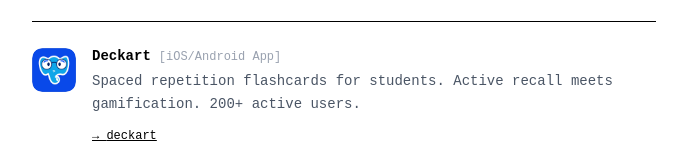
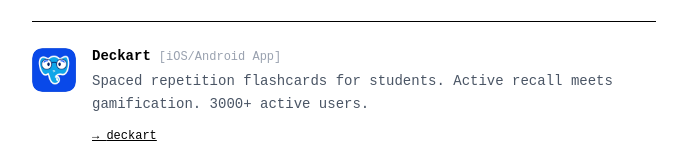
Before and after one commit to cfoltran/pommef, a Next.js app: page / in a window 1280 px wide. Shown: the part 659-802 px from the top of the page, without its empty margins (296-980 px from the left). Built offline with nearby package versions, Linux system fonts and the light colour scheme.

Commit message:
Update page.tsx

```diff
--- a/app/page.tsx
+++ b/app/page.tsx
@@ -14,7 +14,7 @@ const projects = [
     name: "Deckart",
     type: "iOS/Android App",
     description:
-      "Spaced repetition flashcards for students. Active recall meets gamification. 200+ active users.",
+      "Spaced repetition flashcards for students. Active recall meets gamification. 3000+ active users.",
     link: "https://deckart.xyz",
     external: true,
     icon: "/deckart.png",
```
